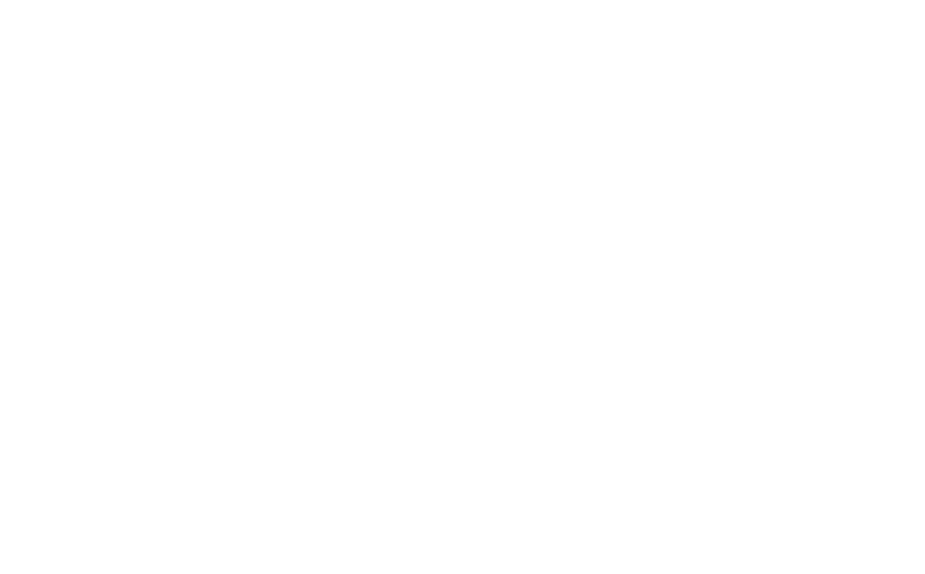
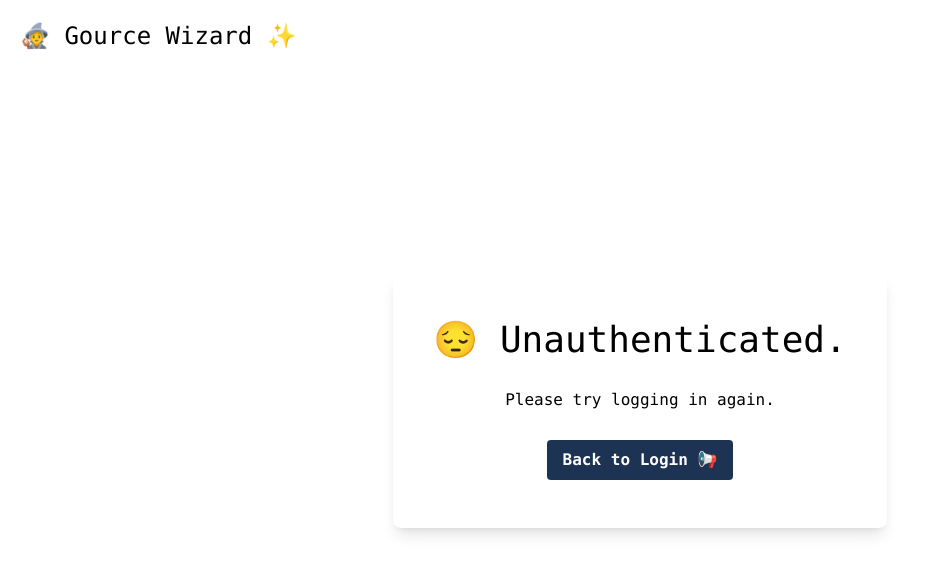
Before and after one commit to RobertNichita/GourceWizard, a React (Create React App) app in the folder frontend/: page /unauthenticated in a window 1280 px wide. Before the commit this address had no page. Shown: the top 574 px of the page, without its empty margins (0-925 px from the left). Built offline with nearby package versions, Linux system fonts and the light colour scheme.

Commit message:
finished redirect for unauthenticated users

```diff
--- a/frontend/src/index.tsx
+++ b/frontend/src/index.tsx
@@ -14,6 +14,7 @@ import frontEndConfig from './config';
 import Loading from './routes/loading';
 import FailedRender from './routes/failed_render';
 import TimeoutRender from './routes/timeout_render';
+import Unauthenticated from './routes/unauthenticated';
 
 console.log(`🧙 Started Gource Wizard Client server at ${frontEndConfig.url}`);
 
@@ -30,6 +31,7 @@ ReactDOM.render(
           <Route path="video" element={<Video />} />
           <Route path="video/failed" element={<FailedRender />} />
           <Route path="video/timeout" element={<TimeoutRender />} />
+          <Route path="unauthenticated" element={<Unauthenticated />} />
         </Routes>
       </BrowserRouter>
     </ApolloProvider>
--- /dev/null
+++ b/frontend/src/routes/unauthenticated.tsx
@@ -0,0 +1,28 @@
+import {AppBanner} from '../components/navigation/AppBanner';
+import {Button} from '../components/Button';
+import frontEndConfig from '../config';
+export default function Unauthenticated() {
+  return (
+    <div>
+      <div className="relative">
+        <AppBanner></AppBanner>
+      </div>
+      <div className="flex h-screen items-center justify-center flex-col mx-10">
+        <div className="flex items-center justify-center flex-col m-10 p-10 rounded-lg shadow-lg">
+          <p className="my-2 text-4xl">😔 Unauthenticated.</p>
+          <p className="p-5">Please try logging in again.</p>
+          <div className="w-full flex justify-center items-center">
+            <Button
+              className="-mx-0"
+              title="Back to Login 📢"
+              type="button"
+              onClick={() => {
+                window.location.href = `${frontEndConfig.url}/`;
+              }}
+            ></Button>
+          </div>
+        </div>
+      </div>
+    </div>
+  );
+}
--- a/frontend/src/services/index.ts
+++ b/frontend/src/services/index.ts
@@ -8,7 +8,7 @@ const httpLink = new HttpLink({
 
 function handleUnauthenticatedUser(error: any): void {
   console.log(error);
-  window.location.href = frontEndConfig.url;
+  window.location.href = `${frontEndConfig.url}/unauthenticated`;
 }
 
 // Log any GraphQL errors or network error that occurred
```
